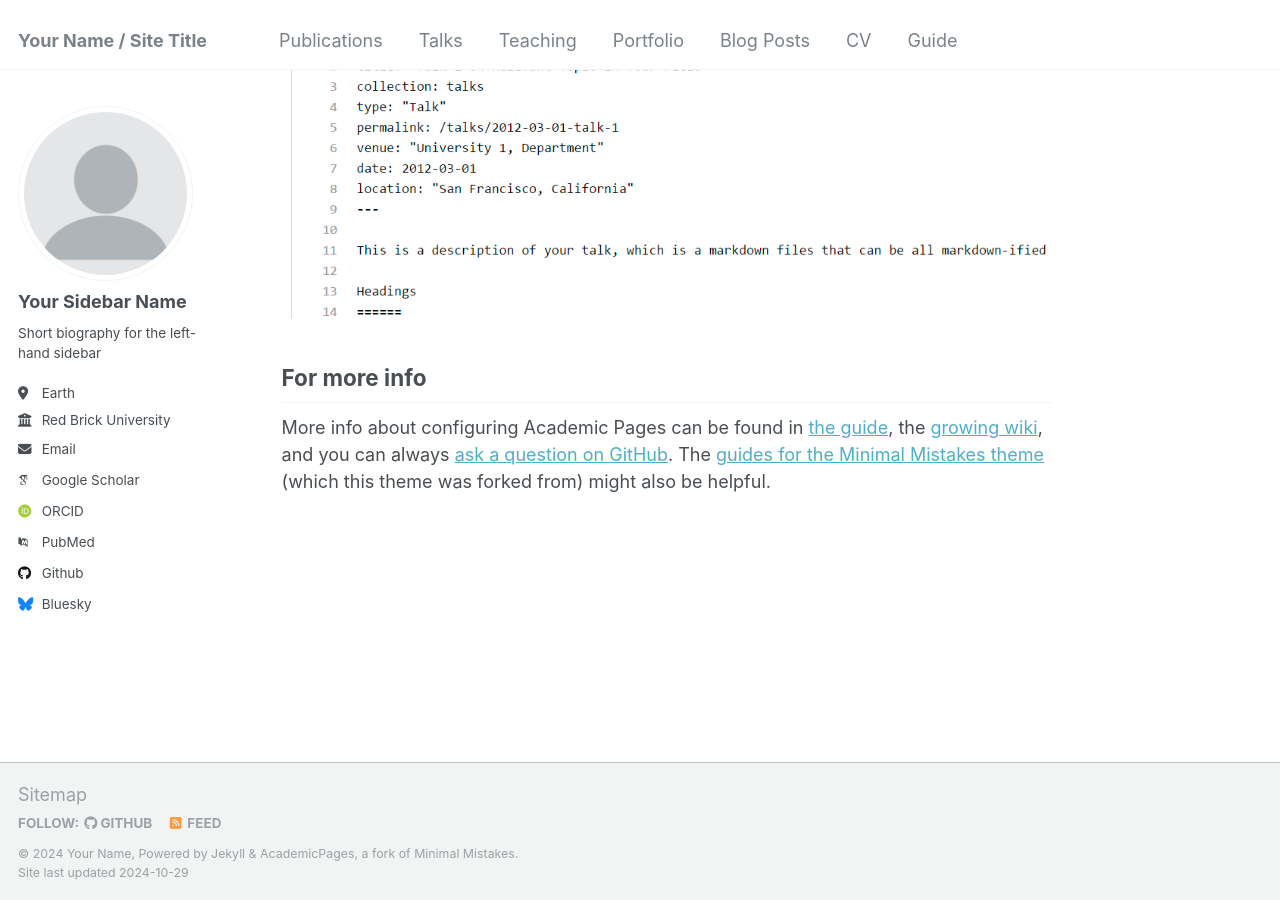
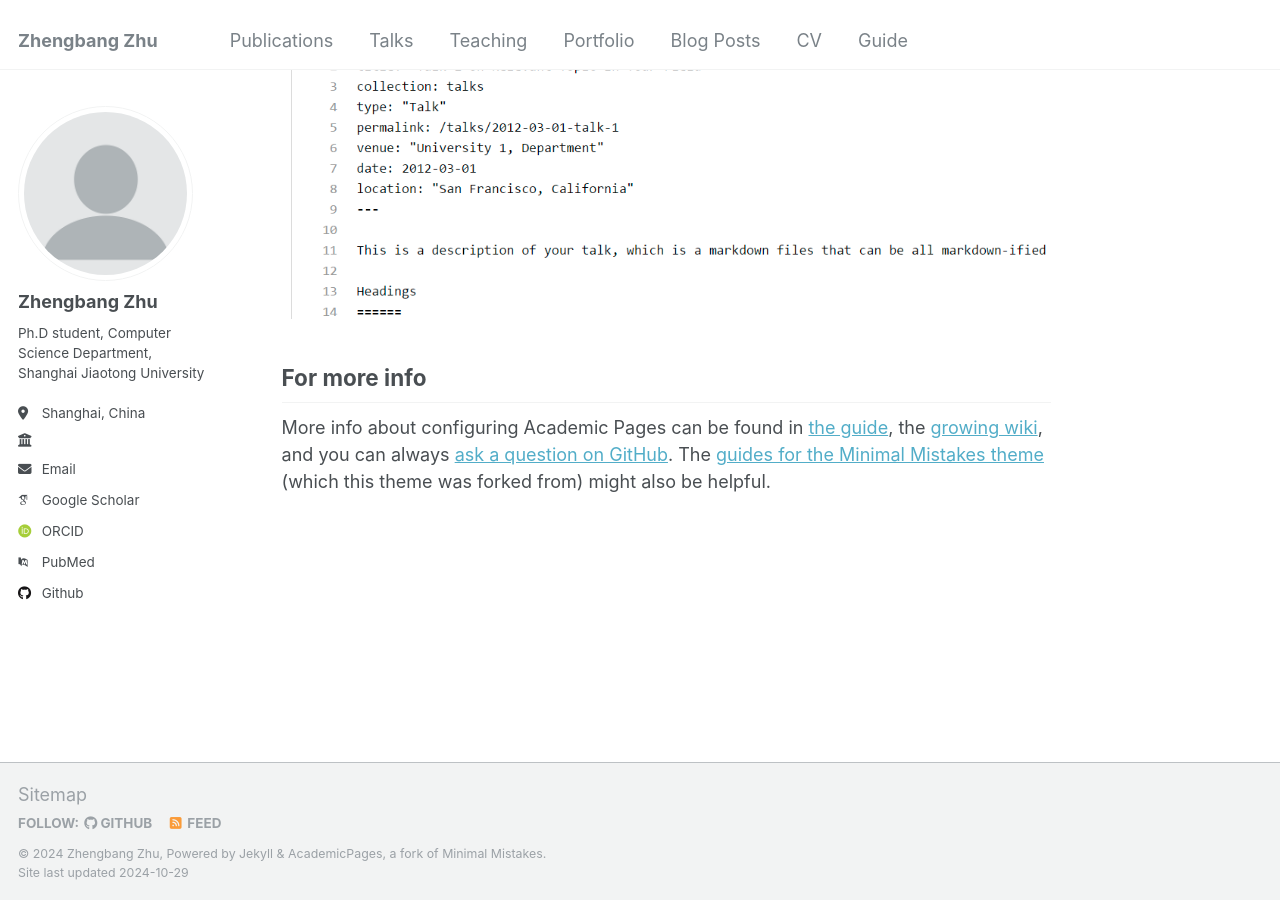
Before and after one commit to zbzhu99/zbzhu99.github.io, a Jekyll site: the page built from _pages/about.md, in a window 1280 px wide and 900 px high, scrolled down 2643 px. Built offline with Jekyll 4.4.1, drawn with Linux system fonts in a browser that asks for light colours; some web fonts are replaced.

```diff
--- a/_config.yml
+++ b/_config.yml
@@ -8,13 +8,13 @@
 
 # Basic Site Settings
 locale                   : "en-US"
-title                    : "Your Name / Site Title"
+title                    : "Zhengbang Zhu"
 title_separator          : "-"
-name                     : &name "Your Name"
-description              : &description "personal description"
-url                      : https://academicpages.github.io # the base hostname & protocol for your site e.g. "https://mmistakes.github.io"
+name                     : &name "Zhengbang Zhu"
+description              : &description "Ph.D. student, Computer Science Department, Shanghai Jiao Tong University"
+url                      : https://zbzhu99.github.io # the base hostname & protocol for your site e.g. "https://mmistakes.github.io"
 baseurl                  : "" # the subpath of your site, e.g. "/blog"
-repository               : "academicpages/academicpages.github.io"
+repository               : "zbzhu99/zbzhu99.github.io"
 
 # Site Author - The following control what appear as part of the author content on the side bar.
 #               If a field is blank the icon and link will not appear, otherwise it will be shown.
@@ -22,21 +22,21 @@ repository               : "academicpages/academicpages.github.io"
 author:
   # Biographic information
   avatar           : "profile.png"
-  name             : "Your Sidebar Name"
+  name             : "Zhengbang Zhu"
   pronouns         : # example: "she/her"
-  bio              : "Short biography for the left-hand sidebar"
-  location         : "Earth"
-  employer         : "Red Brick University"
+  bio              : "Ph.D student, Computer Science Department, Shanghai Jiaotong University"
+  location         : "Shanghai, China"
+  employer         : ""
   uri              : # URL
-  email            : "none@example.org"
+  email            : "zbzhu.yz@outlook.com"
 
   # Academic websites
   arxiv            : # URL - Update with the correct link to your profile
-  googlescholar    : "https://scholar.google.com/citations?user=PS_CX0AAAAAJ"
+  googlescholar    : "https://scholar.google.com/citations?user=ozatRA0AAAAJ"
   impactstory      : # URL
-  orcid            : "http://orcid.org/yourorcidurl"
+  orcid            : "http://orcid.org/0009-0005-9310-3598"
   semantic         : # URL
-  pubmed           : "https://www.ncbi.nlm.nih.gov/pubmed/?term=john+snow"
+  pubmed           : ""
   researchgate     : # URL
   scopus           : # URL
 
@@ -44,12 +44,12 @@ author:
   bitbucket        : # Username - Update with your username on the site
   codepen          : # Username
   dribbble         : # Username
-  github           : "academicpages"
+  github           : "zbzhu99"
   kaggle           : # Username
   stackoverflow    : # User number or user number and name (i.e., use "1" or "1/jeff-atwood")
 
   # Social media
-  bluesky          : "bsky.app" # Replace this with you Bluesky username
+  bluesky          : # Replace this with you Bluesky username
   facebook         : # Username
   flickr           : # Username
   foursquare       : # Username
@@ -127,7 +127,6 @@ bing_site_verification   :
 alexa_site_verification  :
 yandex_site_verification :
 
-
 # Social Sharing
 twitter:
   username               : &twitter
@@ -143,13 +142,11 @@ social:
   name                   : # If the user or organization name differs from the site's name
   links: # An array of links to social media profiles
 
-
 # Analytics
 analytics:
   provider               :  "false" # false (default), "google", "google-universal", "google-analytics-4", "custom"
   google:
     tracking_id          :
-
 
 # Reading Files
 include:
@@ -189,14 +186,12 @@ keep_files:
 encoding: "utf-8"
 markdown_ext: "markdown,mkdown,mkdn,mkd,md"
 
-
 # Conversion
 markdown: kramdown
 highlighter: rouge
 lsi: false
 excerpt_separator: "\n\n"
 incremental: false
-
 
 # Markdown Processing
 kramdown:
@@ -208,7 +203,6 @@ kramdown:
   toc_levels: 1..6
   smart_quotes: lsquo,rsquo,ldquo,rdquo
   enable_coderay: false
-
 
 # These settings control the types of collections used by the template
 collections:
@@ -224,7 +218,6 @@ collections:
   talks:
     output: true
     permalink: /:collection/:path/
-
 
 # These settings control how pages and collections are included in the site
 defaults:
@@ -282,19 +275,16 @@ defaults:
       author_profile: true
       share: true
 
-
 # Sass/SCSS
 sass:
   sass_dir: _sass
   style: compressed # http://sass-lang.com/documentation/file.SASS_REFERENCE.html#output_style
-
 
 # Outputting
 permalink: /:categories/:title/
 # paginate: 5 # amount of posts to show
 # paginate_path: /page:num/
 timezone: Etc/UTC # http://en.wikipedia.org/wiki/List_of_tz_database_time_zones
-
 
 # Plugins
 plugins:
@@ -311,7 +301,6 @@ whitelist:
   - jekyll-paginate
   - jekyll-sitemap
   - jemoji
-
 
 # Archives
 #  Type
@@ -341,7 +330,6 @@ tag_archive:
 #     category: /categories/:name/
 #     tag: /tags/:name/
 
-
 # HTML Compression
 # - http://jch.penibelst.de/
 compress_html:
```
